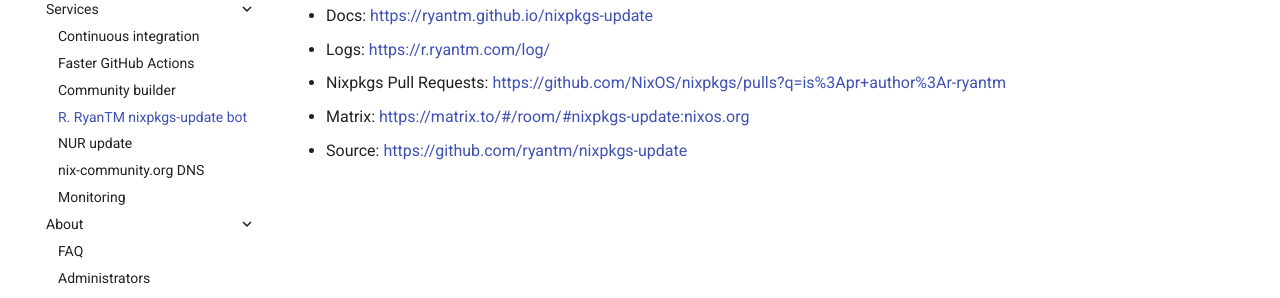
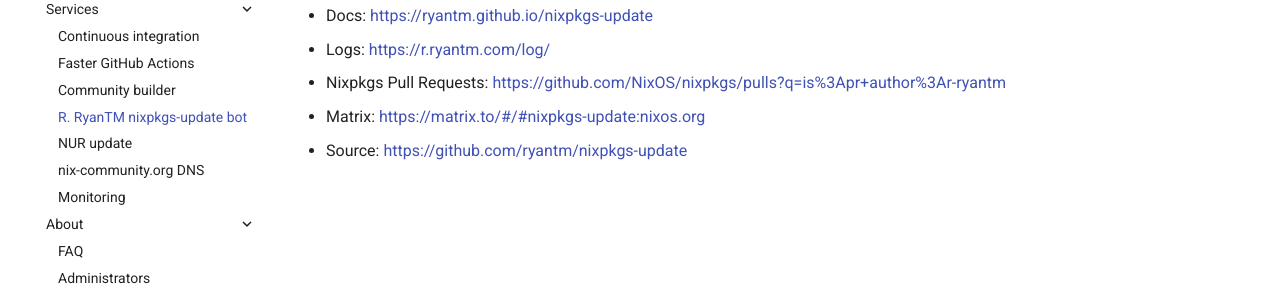
Before and after one commit to nix-community/infra, an MkDocs documentation site: the page built from docs/update-bot.md, in a window 1280 px wide. Shown: the part 210-508 px from the top of the page. Built offline with MkDocs 1.6.1 and Material for MkDocs 9.7.7, drawn with Linux system fonts in a browser that asks for light colours; comment, search, counter and statistics services are not loaded; some of the changed lines change nothing that is shown.

Commit message:
docs: fix typo

```diff
--- a/docs/update-bot.md
+++ b/docs/update-bot.md
@@ -2,5 +2,5 @@
 - Docs: [https://ryantm.github.io/nixpkgs-update](https://ryantm.github.io/nixpkgs-update)
 - Logs: [https://r.ryantm.com/log/](https://r.ryantm.com/log/)
 - Nixpkgs Pull Requests: [https://github.com/NixOS/nixpkgs/pulls?q=is%3Apr+author%3Ar-ryantm](https://github.com/NixOS/nixpkgs/pulls?q=is%3Apr+author%3Ar-ryantm)
-- Matrix: [https://matrix.to/#/room/#nixpkgs-update:nixos.org](https://matrix.to/#/room/#nixpkgs-update:nixos.org)
+- Matrix: [https://matrix.to/#/#nixpkgs-update:nixos.org](https://matrix.to/#/#nixpkgs-update:nixos.org)
 - Source: [https://github.com/ryantm/nixpkgs-update](https://github.com/ryantm/nixpkgs-update)
```
